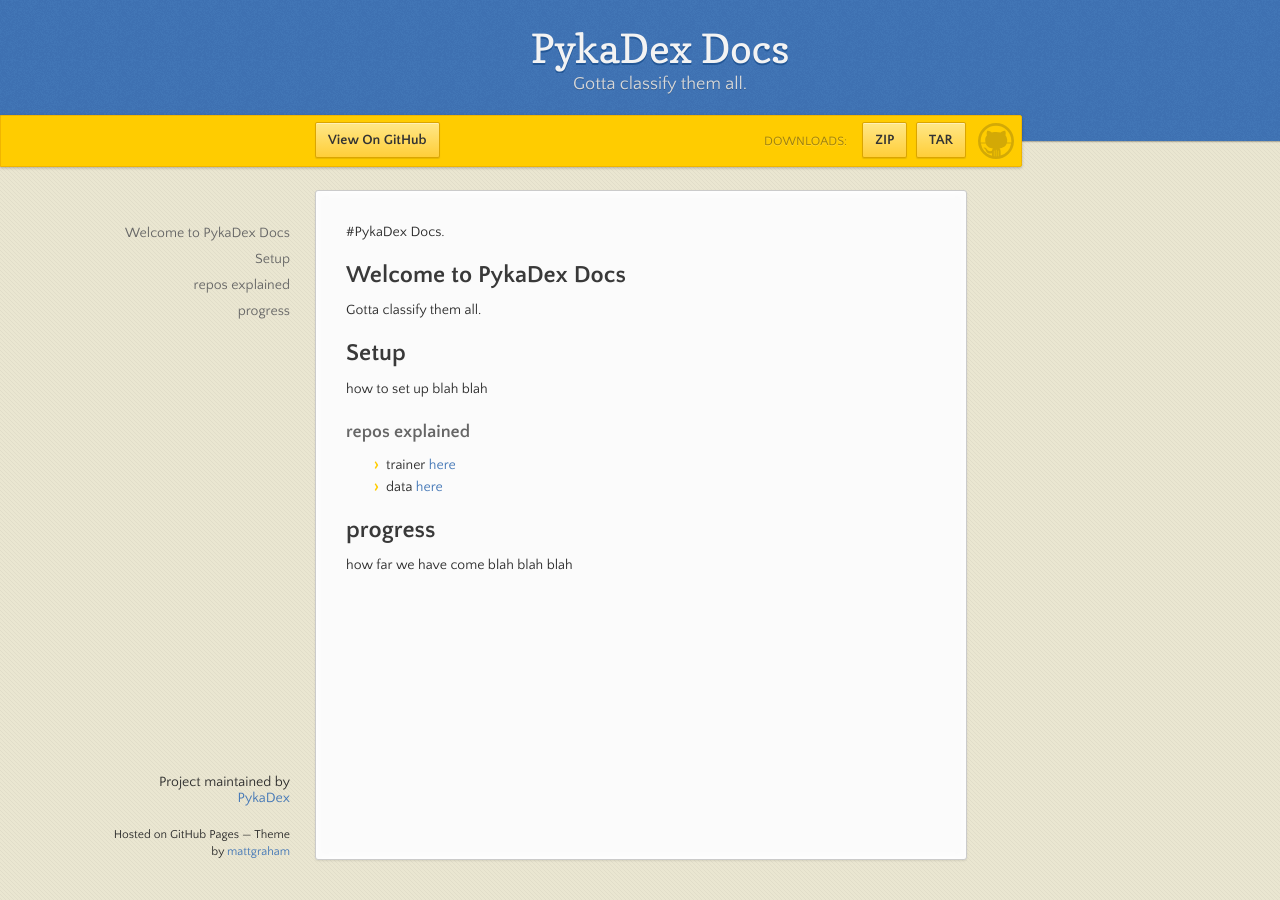
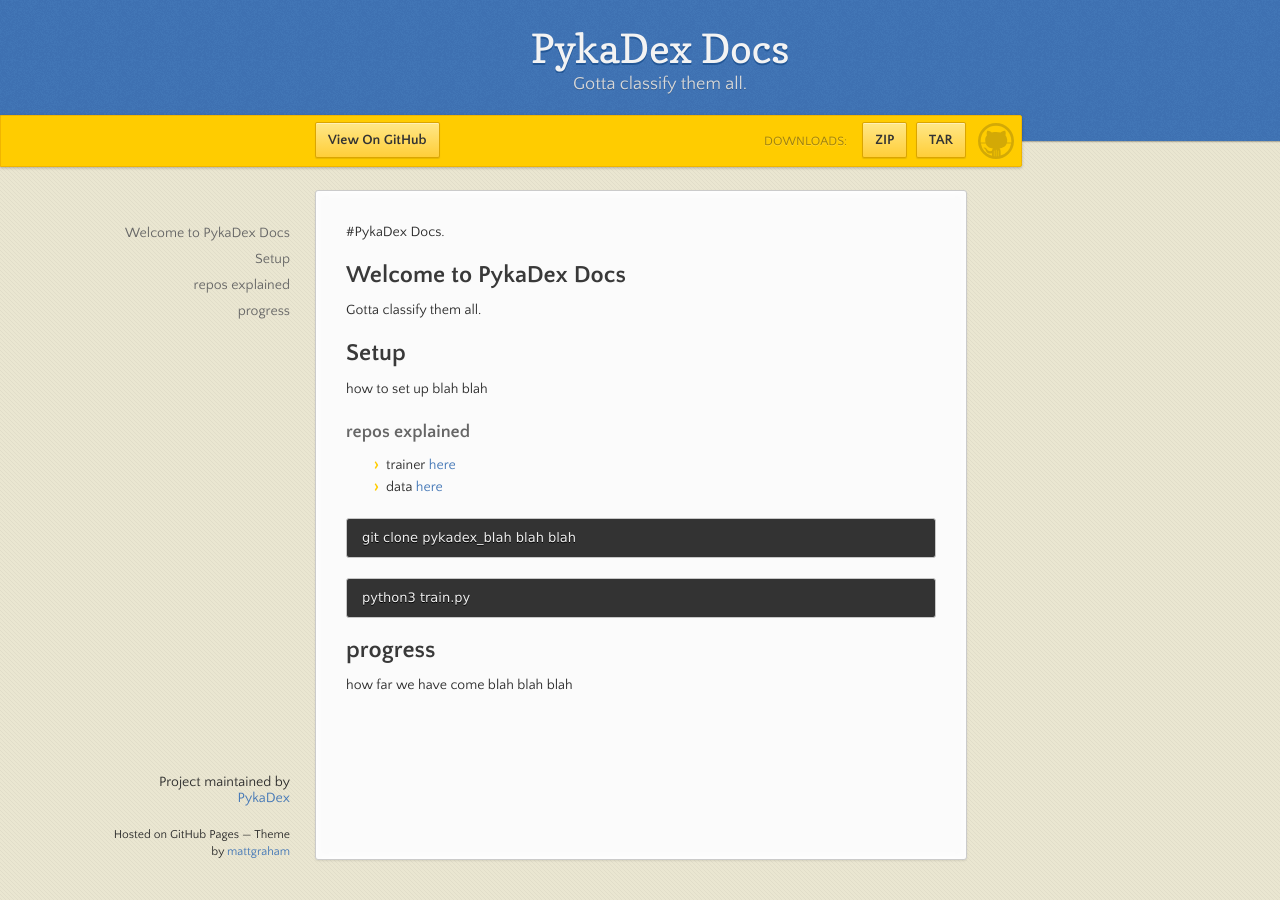
Before and after one commit to PykaDex/PykaDex_Docs, a Jekyll site: the page built from index.md, in a window 1280 px wide. Built offline with Jekyll 4.4.1, drawn with Linux system fonts in a browser that asks for light colours; our own code applies the rules of GitHub Pages for plain Markdown files.

Commit message:
Update index.md

````diff
--- a/index.md
+++ b/index.md
@@ -5,9 +5,17 @@ Gotta classify them all.
 
 ## Setup
 how to set up blah blah
+
 ### repos explained
-- trainer [here](https://pykadex.github.com/PykaDex_Trainer/)
-- data [here](https://pykadex.github.com/PykaDex_Data/)
+- trainer [here](https://github.com/PykaDex/PykaDex_Trainer)
+- data [here](https://github.com/PykaDex/PykaDex_Data/)
+
+```bash
+git clone pykadex_blah blah blah
+```
+```py
+python3 train.py
+```
 
 ## progress
 how far we have come blah blah blah
````
